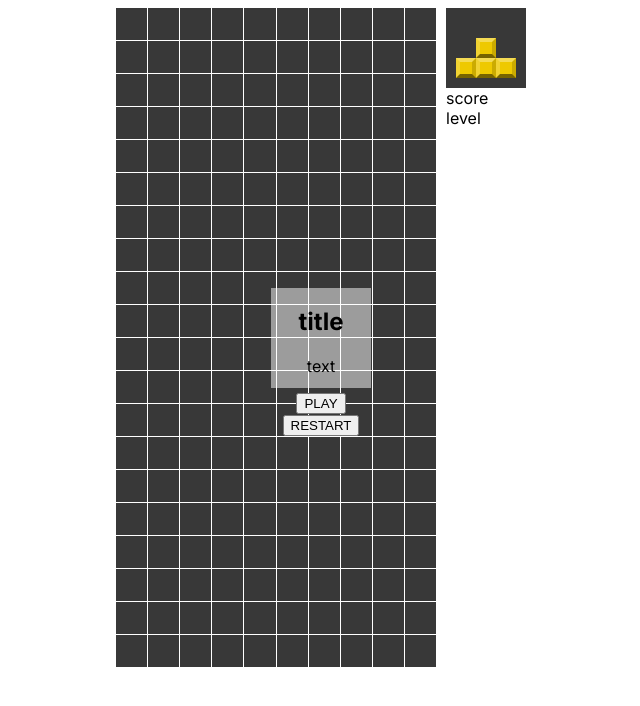
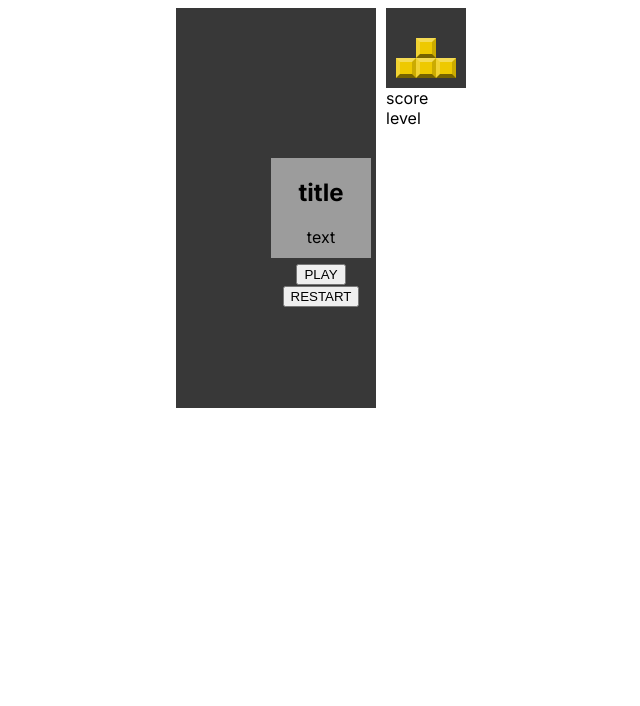
Before and after one commit to Gohkyle/tetris-next, a Next.js app: page / in a window 1280 px wide. Shown: the top 706 px of the page, without its empty margins (187-827 px from the left). Built offline with nearby package versions, Linux system fonts and the light colour scheme.

Commit message:
reverted to fixed pixels

```diff
--- a/src/app/components/styles/StyledStage.ts
+++ b/src/app/components/styles/StyledStage.ts
@@ -2,11 +2,7 @@ import styled from "styled-components";
 
 export const StyledStage = styled.div<{height:number, width:number}>`
   display: grid;
-
-  width:25vw;
-  max-width:1000px;
-  grid-template-rows: repeat(${(props)=>props.height}, calc(25vw /${(props)=>props.width}));
-  grid-template-columns: repeat(${(props)=>props.width},  1fr);
-  grid-gap:1px;
+  grid-template-columns: repeat(${(props)=>props.width}, var(--square-size));
+  grid-template-rows: repeat(${(props)=>props.height}, var(--square-size));
   align-self: flex-start;
 `;
```
